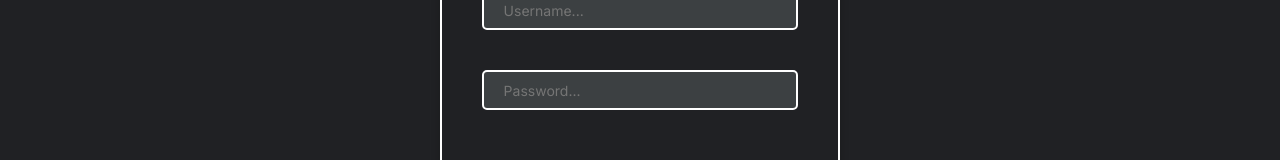
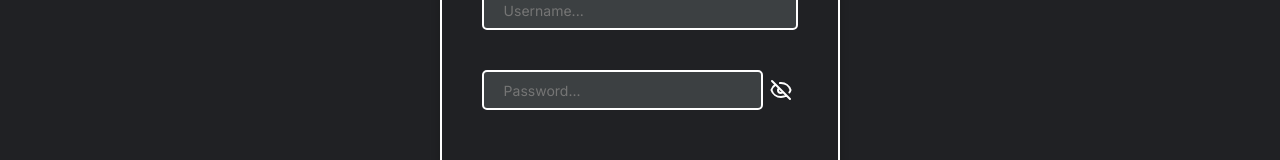
Before and after one commit to Dioonel/diolingo-jp.web.app, an Angular app: page /login in a window 1280 px wide. Shown: the part 351-511 px from the top of the page. Built offline with nearby package versions, Linux system fonts and the light colour scheme.

Commit message:
Toggle password visibility added

```diff
--- a/src/app/components/login/login.component.css
+++ b/src/app/components/login/login.component.css
@@ -54,7 +54,7 @@ input {
   font-size: 1.4rem;
 }
 
-button {
+.submit {
   margin-top: auto;
   width: 80%;
   padding: 10px 0px;
@@ -67,7 +67,7 @@ button {
   cursor: pointer;
 }
 
-button:hover {
+.submit:hover {
   background-color: #fff;
   color: #000;
   transition: 0.3s;
@@ -84,3 +84,32 @@ button:hover {
   font-weight: 500;
   color: #fff;
 }
+
+.password-container {
+  display: flex;
+  flex-direction: row;
+  justify-content: space-between;
+  width: 100%;
+}
+
+.password-visible {
+  background-color: transparent;
+  border: 2px solid transparent;
+  cursor: pointer;
+  border-radius: 8px;
+  width: 40px;
+  height: 40px;
+  display: flex;
+  justify-content: center;
+  align-items: center;
+}
+
+.password-visible:hover svg path {
+  stroke: #000000;
+  transition: 0.3s;
+}
+
+.password-visible:hover {
+  background-color: #ffffff;
+  transition: 0.3s;
+}
--- a/src/app/components/login/login.component.html
+++ b/src/app/components/login/login.component.html
@@ -12,7 +12,18 @@
           class="span-error">Username is too long</span>
       </div>
       <div class="input">
-        <input type="password" placeholder="Password..." formControlName="password" />
+        <div class="password-container">
+          <input type="{{ passwordVisible ? 'text' : 'password' }}" placeholder="Password..." formControlName="password"/>
+          <button class="password-visible" type="button" (click)="togglePasswordVisibility()">
+            <svg *ngIf="passwordVisible === false" width="24px" height="24px" viewBox="0 0 24 24" fill="none" xmlns="http://www.w3.org/2000/svg">
+              <path d="M2.99902 3L20.999 21M9.8433 9.91364C9.32066 10.4536 8.99902 11.1892 8.99902 12C8.99902 13.6569 10.3422 15 11.999 15C12.8215 15 13.5667 14.669 14.1086 14.133M6.49902 6.64715C4.59972 7.90034 3.15305 9.78394 2.45703 12C3.73128 16.0571 7.52159 19 11.9992 19C13.9881 19 15.8414 18.4194 17.3988 17.4184M10.999 5.04939C11.328 5.01673 11.6617 5 11.9992 5C16.4769 5 20.2672 7.94291 21.5414 12C21.2607 12.894 20.8577 13.7338 20.3522 14.5" stroke="#ffffff" stroke-width="2" stroke-linecap="round" stroke-linejoin="round"/>
+              </svg>
+            <svg *ngIf="passwordVisible === true" width="24px" height="24px" viewBox="0 0 24 24" fill="none" xmlns="http://www.w3.org/2000/svg">
+              <path d="M15.0007 12C15.0007 13.6569 13.6576 15 12.0007 15C10.3439 15 9.00073 13.6569 9.00073 12C9.00073 10.3431 10.3439 9 12.0007 9C13.6576 9 15.0007 10.3431 15.0007 12Z" stroke="#ffffff" stroke-width="2" stroke-linecap="round" stroke-linejoin="round"/>
+              <path d="M12.0012 5C7.52354 5 3.73326 7.94288 2.45898 12C3.73324 16.0571 7.52354 19 12.0012 19C16.4788 19 20.2691 16.0571 21.5434 12C20.2691 7.94291 16.4788 5 12.0012 5Z" stroke="#ffffff" stroke-width="2" stroke-linecap="round" stroke-linejoin="round"/>
+            </svg>
+          </button>
+        </div>
         <span *ngIf="form.controls['password'].dirty && form.hasError('required', 'password')"
           class="span-error">Password is required</span>
         <span *ngIf="form.controls['password'].dirty && form.hasError('maxlength', 'password')"
@@ -20,7 +31,7 @@
       </div>
       <p *ngIf="status === 'loading'" class="span-loading">Loading...</p>
       <p *ngIf="status === 'error'" class="span-error">Bad credentials.</p>
-      <button type="submit" [disabled]="status === 'loading'" (click)="markFormGroupTouched()">Login</button>
+      <button class="submit" type="submit" [disabled]="status === 'loading'" (click)="markFormGroupTouched()">Login</button>
     </div>
   </form>
 </div>
--- a/src/app/components/login/login.component.ts
+++ b/src/app/components/login/login.component.ts
@@ -13,6 +13,7 @@ import { LoginUser } from './../../models/user';
 export class LoginComponent implements OnInit {
   form!: FormGroup;
   status: 'init' | 'loading' | 'error' | 'success' = 'init';
+  passwordVisible = false;
 
   constructor(private formBuilder: FormBuilder, private router: Router, private dataService: DataService) {
     this.form = this.formBuilder.group({
@@ -49,4 +50,8 @@ export class LoginComponent implements OnInit {
       this.form.controls[key].markAsDirty();
     });
   }
+
+  togglePasswordVisibility(): void {
+    this.passwordVisible = !this.passwordVisible;
+  }
 }
```
